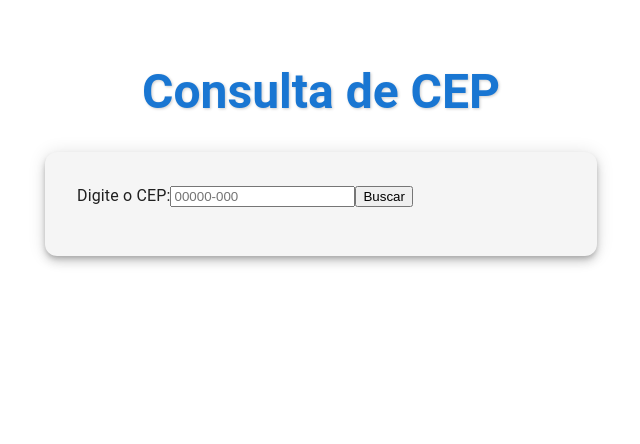
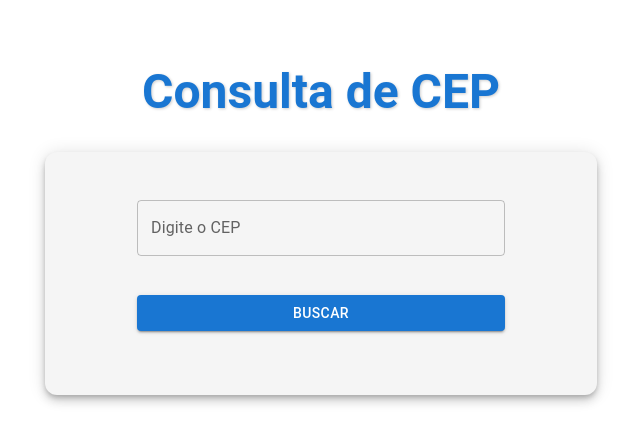
Before and after one commit to FelipeBritoSP10/cep-finder-app, a React (Vite) app: page / in a window 1280 px wide. Shown: the top 444 px of the page, without its empty margins (319-959 px from the left). Built offline with nearby package versions, Linux system fonts and the light colour scheme.

Commit message:
feat: troca API de CEP de ViaCEP para BrasilAPI
Substitui a chamada à API ViaCEP por BrasilAPI para melhorar cobertura de CEPs e evitar erros em CEPs válidos como '67350-006'. Mantém validação e tratamento de erros.

```diff
--- a/src/components/SearchInput.jsx
+++ b/src/components/SearchInput.jsx
@@ -1,7 +1,8 @@
 import React from 'react';
+import { TextField, Button, CircularProgress, Box } from '@mui/material';
 import useCepSearch from '../hooks/useCepSearch';
 
-export default function CepForm() {
+export default function SearchInput() {
   const {
     formattedCep,
     isLoading,
@@ -19,18 +20,29 @@ export default function CepForm() {
   };
 
   return (
-    <div>
-      <label>Digite o CEP:</label>
-      <input
-        type="text"
+    <Box sx={{ maxWidth: 400, mx: 'auto', p: 2 }}>
+      <TextField
+        label="Digite o CEP"
+        variant="outlined"
+        fullWidth
         value={formattedCep}
         onChange={(e) => handleFormattedCepChange(e.target.value)}
         placeholder="00000-000"
+        error={!!error}
+        helperText={error || ' '}
+        inputProps={{ maxLength: 9 }}
+        sx={{ mb: 2 }}
       />
-      <button onClick={handleSearch} disabled={isLoading}>
-        {isLoading ? 'Buscando...' : 'Buscar'}
-      </button>
-      {error && <p style={{ color: 'red' }}>{error}</p>}
-    </div>
+
+      <Button
+        variant="contained"
+        color="primary"
+        onClick={handleSearch}
+        disabled={isLoading}
+        fullWidth
+      >
+        {isLoading ? <CircularProgress size={24} color="inherit" /> : 'Buscar'}
+      </Button>
+    </Box>
   );
 }
--- a/src/services/cepApi.js
+++ b/src/services/cepApi.js
@@ -6,7 +6,7 @@ export async function getCepData(cep) {
       throw new Error("CEP inválido. Deve conter 8 números.");
     }
 
-    const response = await fetch(`https://viacep.com.br/ws/${sanitizedCep}/json/`);
+    const response = await fetch(`https://brasilapi.com.br/api/cep/v2/${sanitizedCep}`);
 
     if (!response.ok) {
       throw new Error(`Erro de rede ao buscar CEP. Status: ${response.status}`);
```
